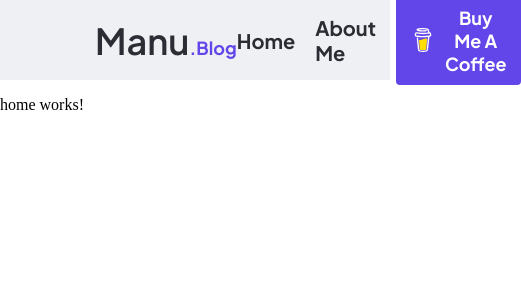
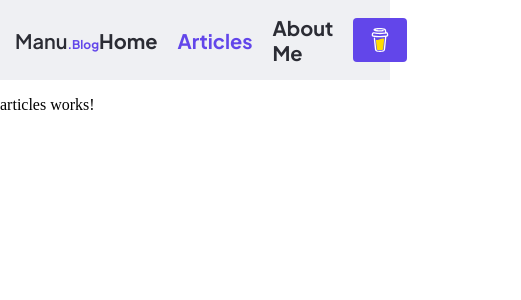
Before and after one commit to brunnermanu/manuelas-blog, an Angular app: page /articles in a window 390 px wide. Shown: the top 300 px of the page, 521 px wide, since content can reach past the window. Built offline with nearby package versions, Linux system fonts and the light colour scheme.

Commit message:
make navbar responsive and add articles page

```diff
--- a/src/app/app-routing.module.ts
+++ b/src/app/app-routing.module.ts
@@ -2,9 +2,11 @@ import { NgModule } from '@angular/core';
 import { RouterModule, Routes } from '@angular/router';
 import { AboutMeComponent } from "./about-me/about-me.component";
 import { HomeComponent } from "./home/home.component";
+import { ArticlesComponent } from "./articles/articles.component";
 
 const routes: Routes = [
   { path: 'home', component: HomeComponent },
+  { path: 'articles', component: ArticlesComponent },
   { path: 'about-me', component: AboutMeComponent },
   { path: '**', component: HomeComponent }
 ];
--- a/src/app/app.module.ts
+++ b/src/app/app.module.ts
@@ -7,6 +7,7 @@ import { NavbarComponent } from './navbar/navbar.component';
 import { HomeComponent } from './home/home.component';
 import { AboutMeComponent } from './about-me/about-me.component';
 import { ButtonComponent } from './button/button.component';
+import { ArticlesComponent } from './articles/articles.component';
 
 @NgModule({
   declarations: [
@@ -14,7 +15,8 @@ import { ButtonComponent } from './button/button.component';
     NavbarComponent,
     HomeComponent,
     AboutMeComponent,
-    ButtonComponent
+    ButtonComponent,
+    ArticlesComponent
   ],
   imports: [
     BrowserModule,
--- /dev/null
+++ b/src/app/articles/articles.component.html
@@ -0,0 +1 @@
+<p>articles works!</p>
--- a/src/app/button/button.component.html
+++ b/src/app/button/button.component.html
@@ -1,5 +1,5 @@
 <button class="button"
         type="button">
   <img *ngIf="iconPath" src="{{ iconPath }}">
-  {{ buttonName }}
+  <p class="button__name">{{ buttonName }}</p>
 </button>
--- a/src/app/button/button.component.scss
+++ b/src/app/button/button.component.scss
@@ -1,5 +1,6 @@
 @import "src/styles/variables";
 @import "src/styles/maps";
+@import "src/styles/mixins";
 
 .button {
   border: none;
@@ -19,4 +20,14 @@
     cursor: pointer;
     background-color: $light_blue;
   }
+
+  &__name {
+    margin: 0;
+  }
+
+  @include mobile {
+    &__name {
+      display: none;
+    }
+  }
 }
--- a/src/app/navbar/navbar.component.html
+++ b/src/app/navbar/navbar.component.html
@@ -5,6 +5,7 @@
   </a>
   <div class="navbar__links">
     <a class="navbar__links--link-h3" routerLink="home" routerLinkActive="navbar__links--active">Home</a>
+    <a class="navbar__links--link-h3" routerLink="articles" routerLinkActive="navbar__links--active">Articles</a>
     <a class="navbar__links--link-h3" routerLink="about-me" routerLinkActive="navbar__links--active">About Me</a>
     <app-button buttonName="Buy Me A Coffee" iconPath="assets/icons/coffee-icon.svg"></app-button>
   </div>
--- a/src/app/navbar/navbar.component.scss
+++ b/src/app/navbar/navbar.component.scss
@@ -1,5 +1,6 @@
 @import "src/styles/variables";
 @import "src/styles/maps";
+@import "src/styles/mixins";
 
 .navbar {
   width: 100%;
@@ -45,4 +46,48 @@
       color: $blue;
     }
   }
+
+  @include mobile {
+    &__logo {
+      margin-left: 15px;
+
+      &--logo-h1 {
+        @include headings(logo-h1);
+        font-size: 20px;
+      }
+
+      &--logo-h2 {
+        @include headings(logo-h2);
+        font-size: 12px;
+      }
+    }
+
+    &__links {
+      margin-right: 15px;
+    }
+  }
+
+  @include tablet {
+    &__logo {
+      margin-left: 30px;
+
+      &--logo-h1 {
+        @include headings(logo-h1);
+        font-size: 28px;
+      }
+
+      &--logo-h2 {
+        @include headings(logo-h2);
+        font-size: 16px;
+      }
+    }
+
+    &__links {
+      margin-right: 30px;
+    }
+  }
+
+  @include desktop {
+    font-size: 16px;
+  }
 }
--- a/src/styles.scss
+++ b/src/styles.scss
@@ -1,6 +1,7 @@
 /* You can add global styles to this file, and also import other style files */
 @import "src/styles/variables";
 @import "src/styles/maps";
+@import "src/styles/mixins";
 @import url('https://fonts.googleapis.com/css2?family=Plus+Jakarta+Sans:wght@400;600;700&display=swap');
 
 body {
--- /dev/null
+++ b/src/styles/mixins.scss
@@ -0,0 +1,17 @@
+@mixin mobile {
+  @media (max-width: 767px) {
+    @content;
+  }
+}
+
+@mixin tablet {
+  @media (min-width: 768px) and (max-width: 991px) {
+    @content;
+  }
+}
+
+@mixin desktop {
+  @media (min-width: 992px) {
+    @content;
+  }
+}
```
Also changed, not shown: src/app/articles/articles.component.ts (added, +10 -0 lines), src/app/articles/articles.component.scss (added), 1 other file (tests, documents, lock files or other folders).
